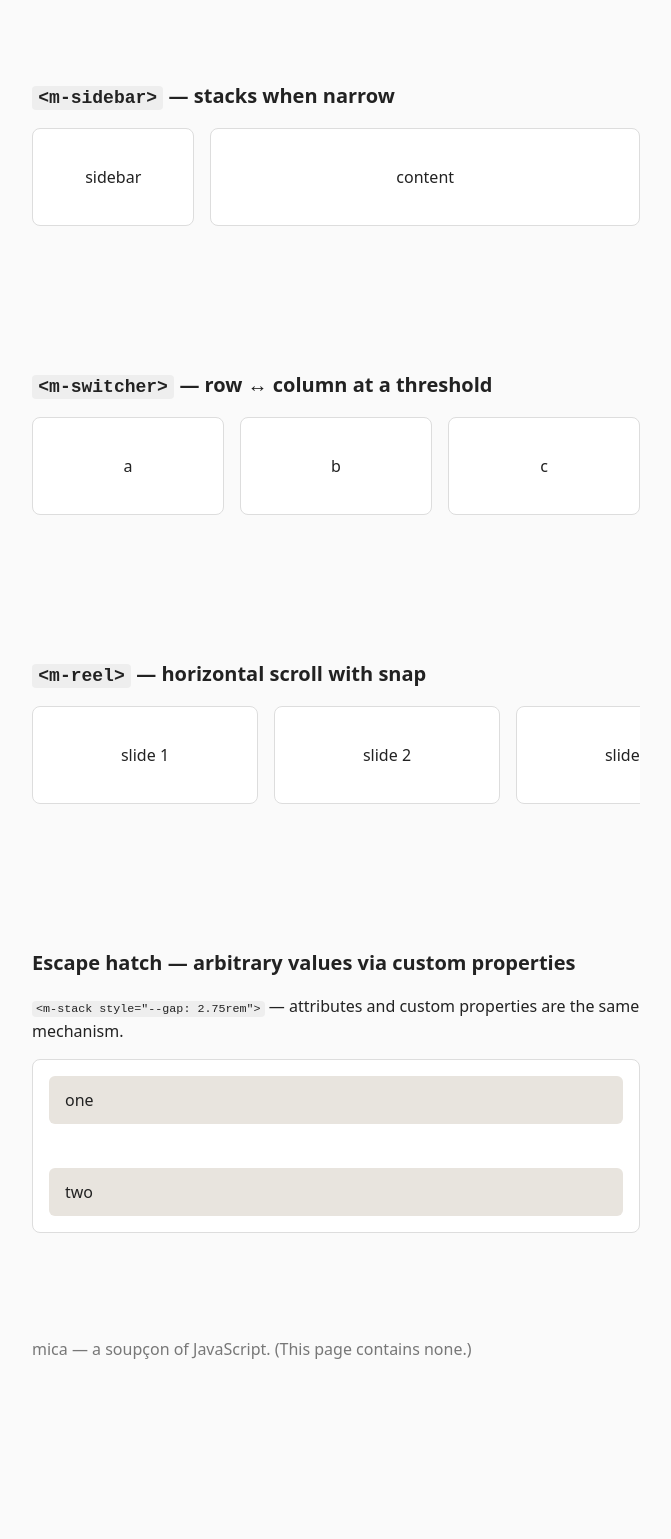
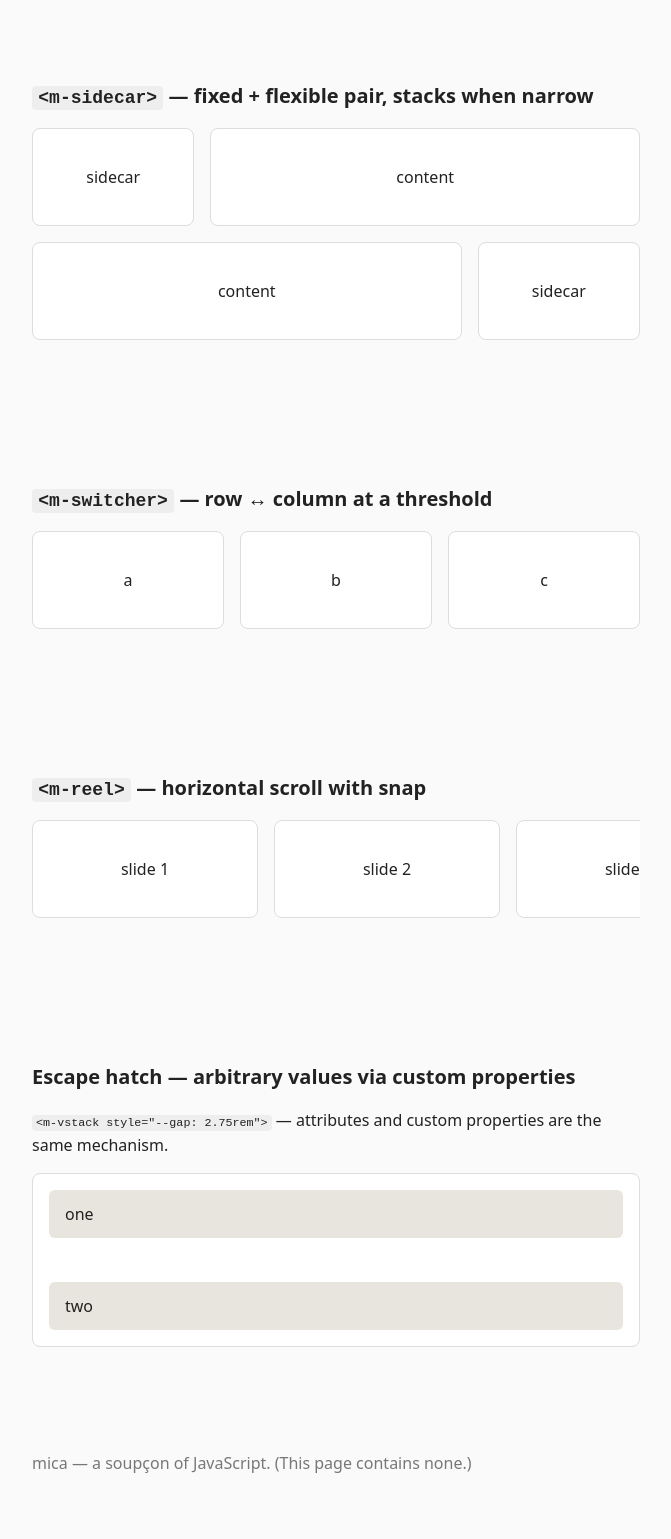
Before and after one commit to akonwi/mica, a plain HTML site: page index.html in a window 1280 px wide. Shown: the part 1220-2759 px from the top of the page, without its empty margins (304-975 px from the left). Before the commit the page ends 2645 px from the top, so only its background shows below. Drawn offline with Linux system fonts and the light colour scheme.

Commit message:
rename: vstack/hstack (SwiftUI-style, wrap opt-in), sidecar (Kelp-aligned)

```diff
--- a/index.html
+++ b/index.html
@@ -38,45 +38,45 @@
 <m-center max="xl" gutter="md">
 
   <header>
-    <m-stack gap="sm">
+    <m-vstack gap="sm">
       <h1>mica</h1>
       <p>Custom elements. Native behavior. Nearly no JavaScript.</p>
       <p>View source: there is nothing here but HTML and a stylesheet.</p>
-    </m-stack>
+    </m-vstack>
   </header>
 
-  <m-stack gap="2xl">
+  <m-vstack gap="2xl">
 
     <section>
-      <m-stack gap="md">
-        <h2><code>&lt;m-stack&gt;</code> — vertical flow</h2>
-        <m-stack gap="xs" class="card"><m-box>
-          <m-stack gap="xs">
+      <m-vstack gap="md">
+        <h2><code>&lt;m-vstack&gt;</code> — vertical flow</h2>
+        <m-vstack gap="xs" class="card"><m-box>
+          <m-vstack gap="xs">
             <div class="swatch">one</div>
             <div class="swatch">two</div>
             <div class="swatch">three</div>
-          </m-stack>
-        </m-box></m-stack>
-      </m-stack>
+          </m-vstack>
+        </m-box></m-vstack>
+      </m-vstack>
     </section>
 
     <section>
-      <m-stack gap="md">
-        <h2><code>&lt;m-cluster&gt;</code> — horizontal grouping that wraps</h2>
+      <m-vstack gap="md">
+        <h2><code>&lt;m-hstack&gt;</code> — one row; add <code>wrap</code> to allow wrapping</h2>
         <div class="card"><m-box>
-          <m-cluster gap="sm">
+          <m-hstack gap="sm" wrap>
             <div class="swatch">alpha</div>
             <div class="swatch">beta</div>
             <div class="swatch">gamma</div>
             <div class="swatch">delta</div>
             <div class="swatch">epsilon</div>
-          </m-cluster>
+          </m-hstack>
         </m-box></div>
-      </m-stack>
+      </m-vstack>
     </section>
 
     <section>
-      <m-stack gap="md">
+      <m-vstack gap="md">
         <h2><code>&lt;m-grid&gt;</code> — responsive, no media queries</h2>
         <m-grid gap="md" min="xs">
           <div class="card tall">1</div>
@@ -86,32 +86,36 @@
           <div class="card tall">5</div>
           <div class="card tall">6</div>
         </m-grid>
-      </m-stack>
+      </m-vstack>
     </section>
 
     <section>
-      <m-stack gap="md">
-        <h2><code>&lt;m-sidebar&gt;</code> — stacks when narrow</h2>
-        <m-sidebar gap="md">
-          <div class="card tall">sidebar</div>
+      <m-vstack gap="md">
+        <h2><code>&lt;m-sidecar&gt;</code> — fixed + flexible pair, stacks when narrow</h2>
+        <m-sidecar gap="md">
+          <div class="card tall">sidecar</div>
           <div class="card tall">content</div>
-        </m-sidebar>
-      </m-stack>
+        </m-sidecar>
+        <m-sidecar gap="md" side="end">
+          <div class="card tall">content</div>
+          <div class="card tall">sidecar</div>
+        </m-sidecar>
+      </m-vstack>
     </section>
 
     <section>
-      <m-stack gap="md">
+      <m-vstack gap="md">
         <h2><code>&lt;m-switcher&gt;</code> — row ↔ column at a threshold</h2>
         <m-switcher gap="md" threshold="lg">
           <div class="card tall">a</div>
           <div class="card tall">b</div>
           <div class="card tall">c</div>
         </m-switcher>
-      </m-stack>
+      </m-vstack>
     </section>
 
     <section>
-      <m-stack gap="md">
+      <m-vstack gap="md">
         <h2><code>&lt;m-reel&gt;</code> — horizontal scroll with snap</h2>
         <m-reel gap="md">
           <div class="card tall" style="inline-size: 14rem">slide 1</div>
@@ -121,23 +125,23 @@
           <div class="card tall" style="inline-size: 14rem">slide 5</div>
           <div class="card tall" style="inline-size: 14rem">slide 6</div>
         </m-reel>
-      </m-stack>
+      </m-vstack>
     </section>
 
     <section>
-      <m-stack gap="md">
+      <m-vstack gap="md">
         <h2>Escape hatch — arbitrary values via custom properties</h2>
-        <p><code>&lt;m-stack style="--gap: 2.75rem"&gt;</code> — attributes and custom properties are the same mechanism.</p>
-        <m-stack style="--gap: 2.75rem" class="card"><m-box>
-          <m-stack style="--gap: 2.75rem">
+        <p><code>&lt;m-vstack style="--gap: 2.75rem"&gt;</code> — attributes and custom properties are the same mechanism.</p>
+        <m-vstack style="--gap: 2.75rem" class="card"><m-box>
+          <m-vstack style="--gap: 2.75rem">
             <div class="swatch">one</div>
             <div class="swatch">two</div>
-          </m-stack>
-        </m-box></m-stack>
-      </m-stack>
+          </m-vstack>
+        </m-box></m-vstack>
+      </m-vstack>
     </section>
 
-  </m-stack>
+  </m-vstack>
 
   <footer>
     <p>mica — a soupçon of JavaScript. (This page contains none.)</p>
--- a/mica.css
+++ b/mica.css
@@ -34,12 +34,12 @@
  * ------------------------------------------------------------------ */
 @layer mica.layout {
   /* Custom elements default to display:inline; give ours a sane base. */
-  m-stack,
-  m-cluster,
+  m-vstack,
+  m-hstack,
   m-center,
   m-box,
   m-grid,
-  m-sidebar,
+  m-sidecar,
   m-switcher,
   m-reel {
     display: block;
@@ -47,7 +47,7 @@
   }
 
   /* Shared attribute vocabulary -> custom properties */
-  :is(m-stack, m-cluster, m-grid, m-sidebar, m-switcher, m-reel) {
+  :is(m-vstack, m-hstack, m-grid, m-sidecar, m-switcher, m-reel) {
     &[gap="none"] { --gap: 0; }
     &[gap="2xs"]  { --gap: var(--space-2xs); }
     &[gap="xs"]   { --gap: var(--space-xs); }
@@ -58,28 +58,29 @@
     &[gap="2xl"]  { --gap: var(--space-2xl); }
   }
 
-  :is(m-stack, m-cluster) {
+  :is(m-vstack, m-hstack) {
     &[align="start"]   { --align: flex-start; }
     &[align="center"]  { --align: center; }
     &[align="end"]     { --align: flex-end; }
     &[align="stretch"] { --align: stretch; }
   }
 
-  /* --- m-stack: vertical flow with consistent gaps ----------------- */
-  m-stack {
+  /* --- m-vstack: vertical flow with consistent gaps ---------------- */
+  m-vstack {
     display: flex;
     flex-direction: column;
     align-items: var(--align, stretch);
     gap: var(--gap, var(--space-md));
   }
 
-  /* --- m-cluster: horizontal grouping that wraps ------------------- */
-  m-cluster {
+  /* --- m-hstack: one horizontal row; `wrap` to allow wrapping ------ */
+  m-hstack {
     display: flex;
-    flex-wrap: wrap;
     align-items: var(--align, center);
     justify-content: var(--justify, flex-start);
     gap: var(--gap, var(--space-md));
+
+    &[wrap] { flex-wrap: wrap; }
 
     &[justify="start"]   { --justify: flex-start; }
     &[justify="center"]  { --justify: center; }
@@ -131,13 +132,13 @@
     &[min="lg"] { --min: var(--size-lg); }
   }
 
-  /* --- m-sidebar: sidebar + content, stacks when narrow ------------ */
-  m-sidebar {
+  /* --- m-sidecar: fixed + flexible pair, stacks when narrow -------- */
+  m-sidecar {
     display: flex;
     flex-wrap: wrap;
     gap: var(--gap, var(--space-md));
 
-    /* sidebar is the first child by default; `side="end"` flips it */
+    /* the sidecar is the first child by default; `side="end"` flips it */
     & > :first-child {
       flex-basis: var(--side-width, var(--size-xs));
       flex-grow: 1;
@@ -148,8 +149,16 @@
       min-inline-size: var(--content-min, 50%);
     }
 
+    /* side="end": the *last* child is the sidecar (no visual reordering) */
     &[side="end"] > :first-child {
-      order: 1;
+      flex-basis: 0;
+      flex-grow: 999;
+      min-inline-size: var(--content-min, 50%);
+    }
+    &[side="end"] > :last-child {
+      flex-basis: var(--side-width, var(--size-xs));
+      flex-grow: 1;
+      min-inline-size: auto;
     }
 
     &[side-width="xs"] { --side-width: var(--size-xs); }
```
Also changed, not shown: VISION.md (+9 -5 lines).
